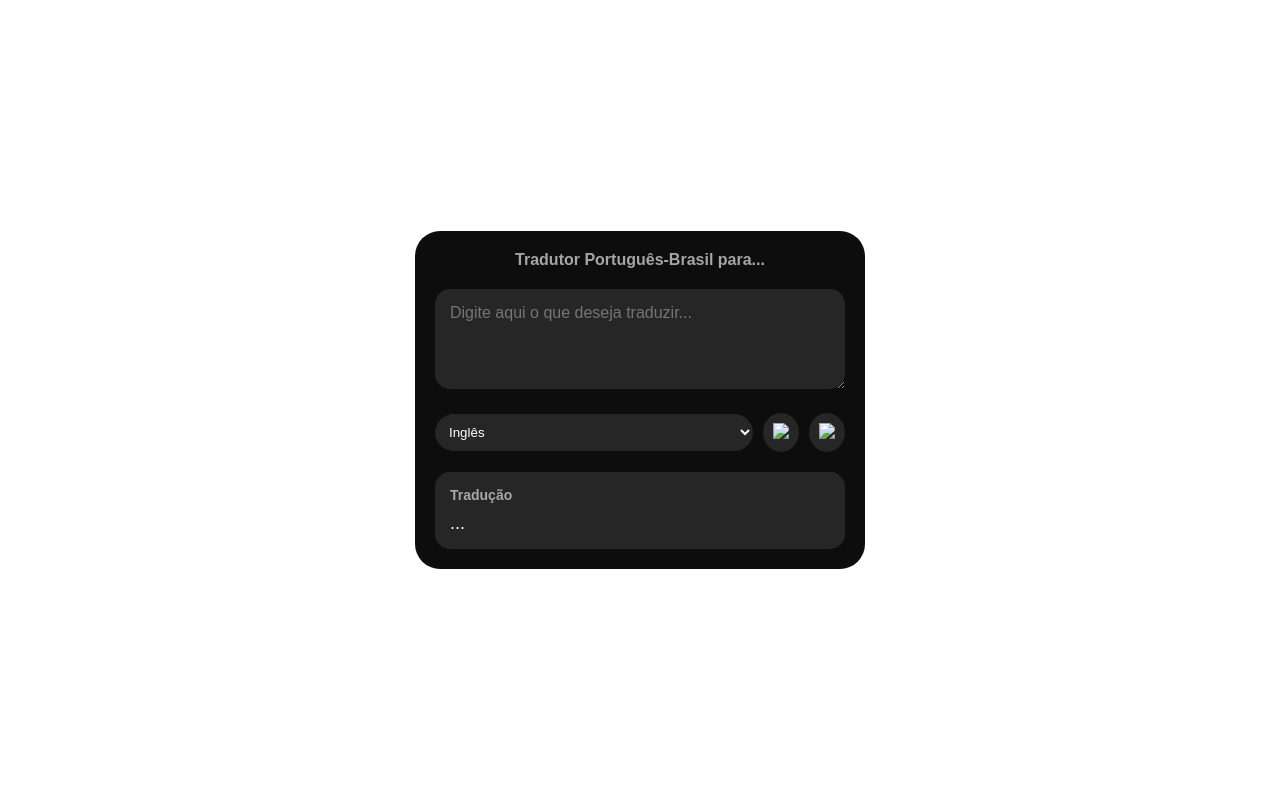
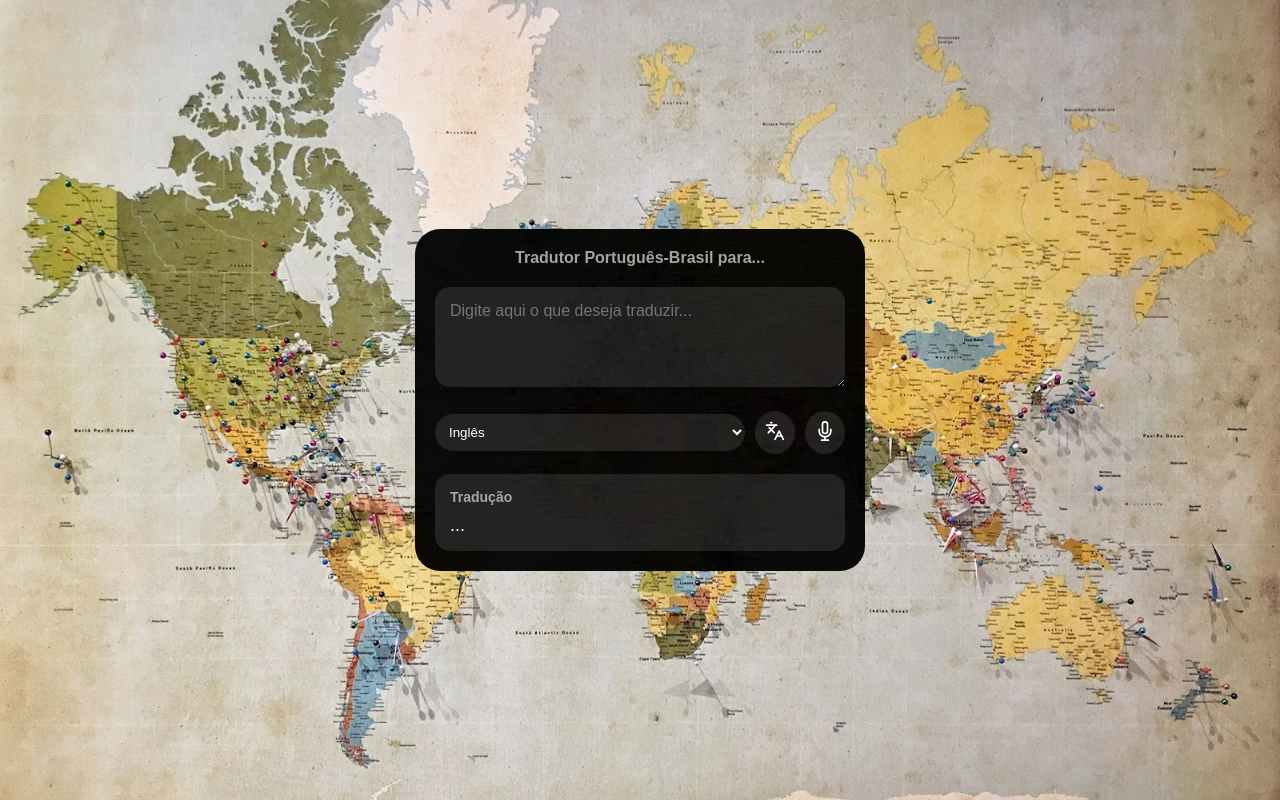
Before and after one commit to bork85/Tradutor, a plain HTML site: page index.html in a window 1280 px wide. Drawn offline with Linux system fonts and the light colour scheme; the site is published under a folder, as on GitHub Pages, so addresses that start at the root find nothing.

Commit message:
fix: ajuste imagens botoes e BG

```diff
--- a/index.html
+++ b/index.html
@@ -24,11 +24,11 @@
             </select>
 
             <button onclick="traduzir()">
-                <img src="/img/traduzir.svg">
+                <img src="./img/traduzir.svg">
             </button>
 
             <button onclick="ouvirVoz()">
-                <img src="/img/microfone.svg">
+                <img src="./img/microfone.svg">
             </button>
 
         </div>
--- a/style.css
+++ b/style.css
@@ -6,7 +6,7 @@
 }
 
 body {
-    background-image: url("/img/mapa.jpg");
+    background-image: url("./img/mapa.jpg");
     /* IMAGEM DO FUNDO */
     background-size: cover;
     /* TAMANHO DO FUNDO */
```
